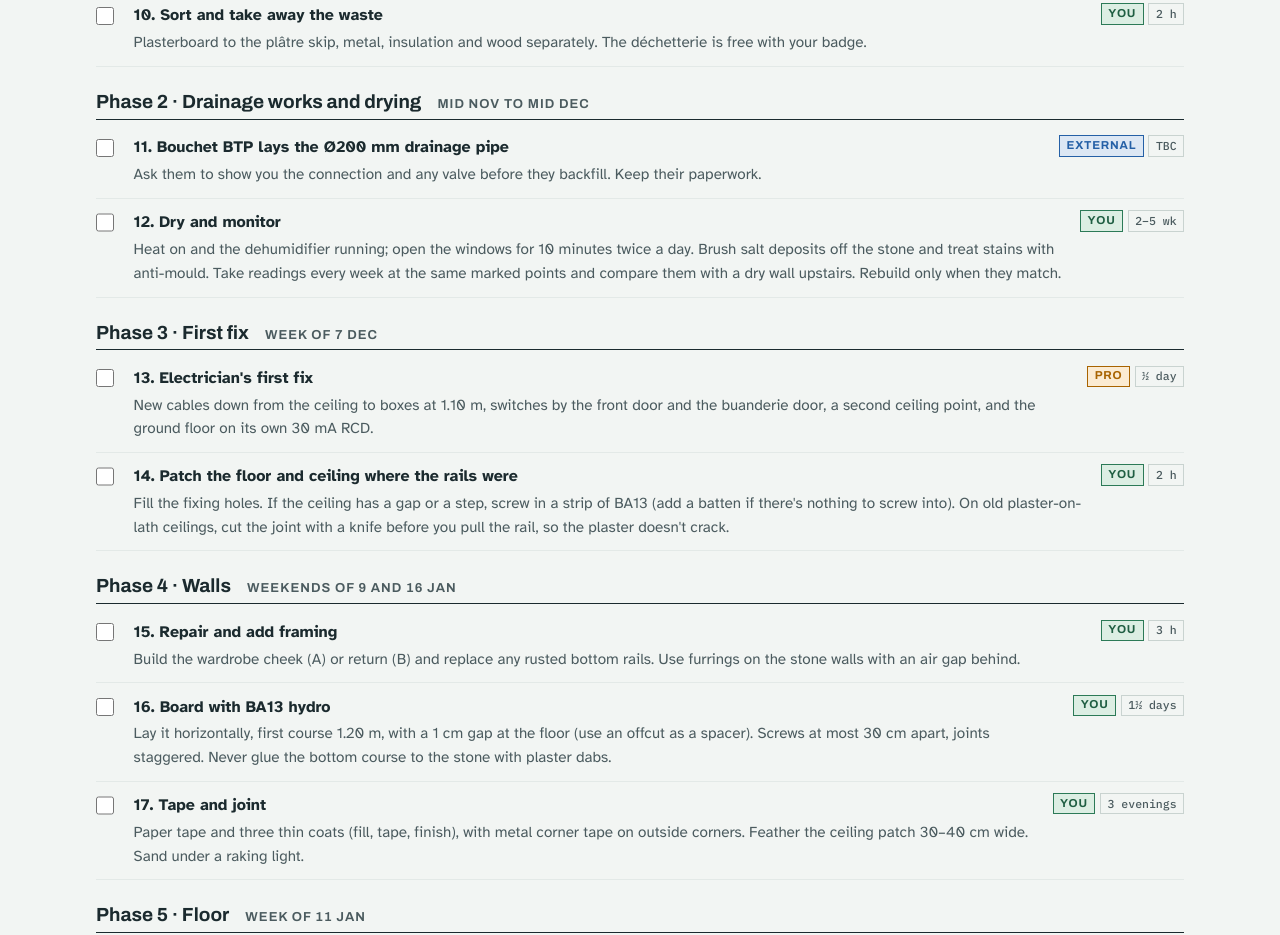
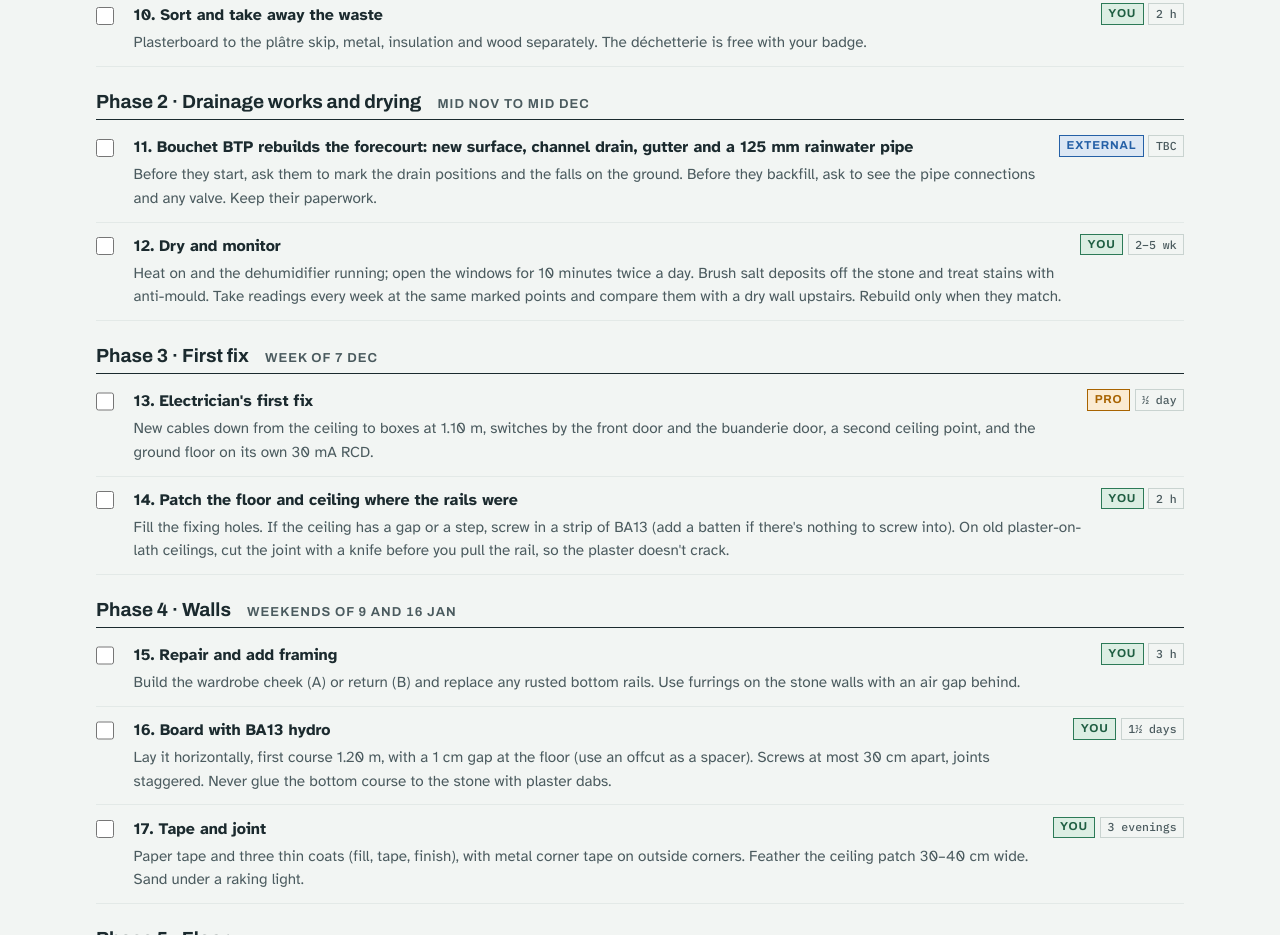
Before and after one commit to igorbruneli/home-renovation, a plain HTML site: page hall/plan.html in a window 1280 px wide. Shown: the part 5711-6646 px from the top of the page. Drawn offline with Linux system fonts and the light colour scheme.

Commit message:
Hall plan: describe the forecourt works as quoted
The step for the contractor's works said a 200 mm drainage pipe. The
quote is for rebuilding the forecourt surface with a channel drain, a
masonry gutter and a 125 mm rainwater pipe. Step text and PDF updated.

Co-Authored-By: Claude Fable 5.2 <noreply@anthropic.com>
Claude-Session: https://claude.ai/code/session_01XoAvjLsefcydq2wUb6tQPY

```diff
--- a/hall/plan.html
+++ b/hall/plan.html
@@ -1496,7 +1496,7 @@ var PHASES = [
     {id:"s10",t:"Sort and take away the waste",d:"Plasterboard to the plâtre skip, metal, insulation and wood separately. The déchetterie is free with your badge.",tags:["diy"],time:"2 h"}
   ]},
   {name:"Phase 2 · Drainage works and drying", when:"mid Nov to mid Dec", steps:[
-    {id:"s11",t:"Bouchet BTP lays the Ø200 mm drainage pipe",d:"Ask them to show you the connection and any valve before they backfill. Keep their paperwork.",tags:["ext"],time:"TBC"},
+    {id:"s11",t:"Bouchet BTP rebuilds the forecourt: new surface, channel drain, gutter and a 125 mm rainwater pipe",d:"Before they start, ask them to mark the drain positions and the falls on the ground. Before they backfill, ask to see the pipe connections and any valve. Keep their paperwork.",tags:["ext"],time:"TBC"},
     {id:"s12",t:"Dry and monitor",d:"Heat on and the dehumidifier running; open the windows for 10 minutes twice a day. Brush salt deposits off the stone and treat stains with anti-mould. Take readings every week at the same marked points and compare them with a dry wall upstairs. Rebuild only when they match.",tags:["diy"],time:"2–5 wk"}
   ]},
   {name:"Phase 3 · First fix", when:"week of 7 Dec", steps:[
```
Also changed, not shown: 1 other file.
